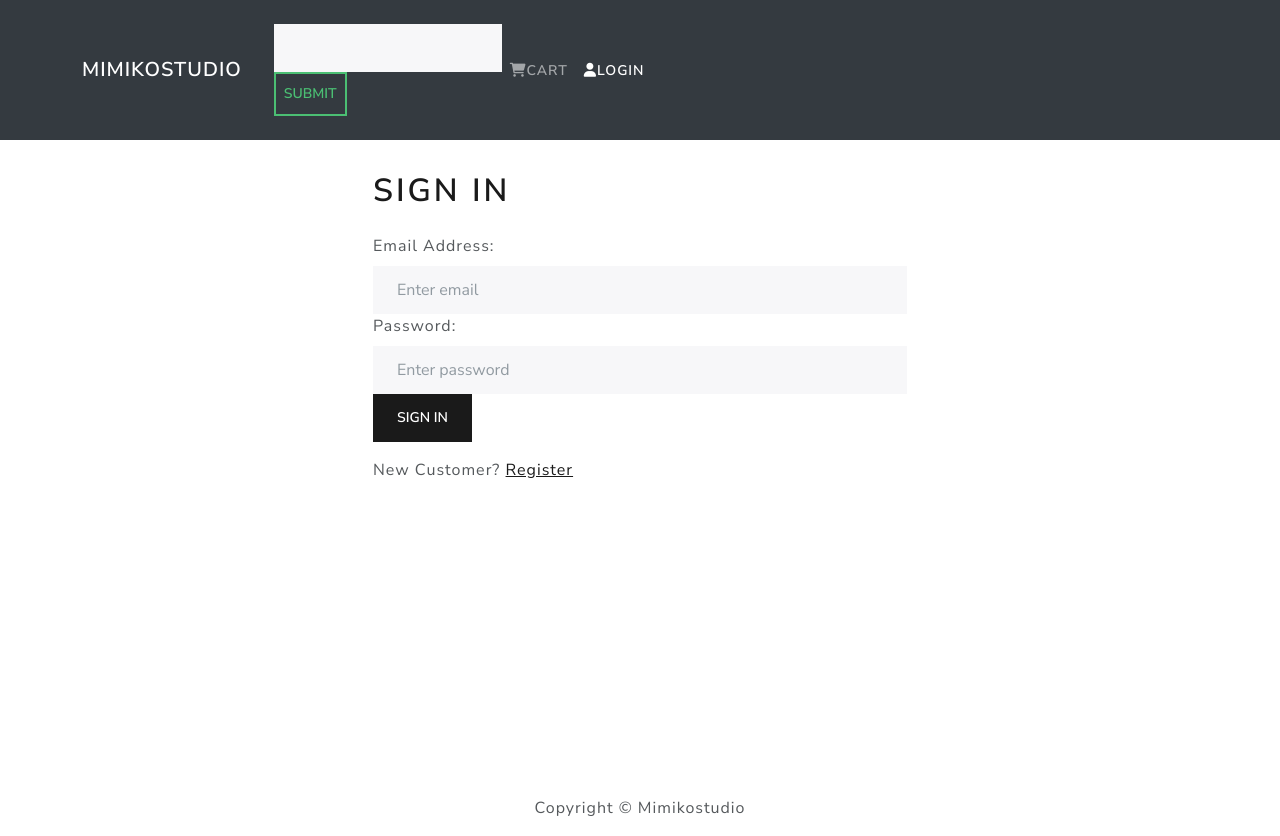
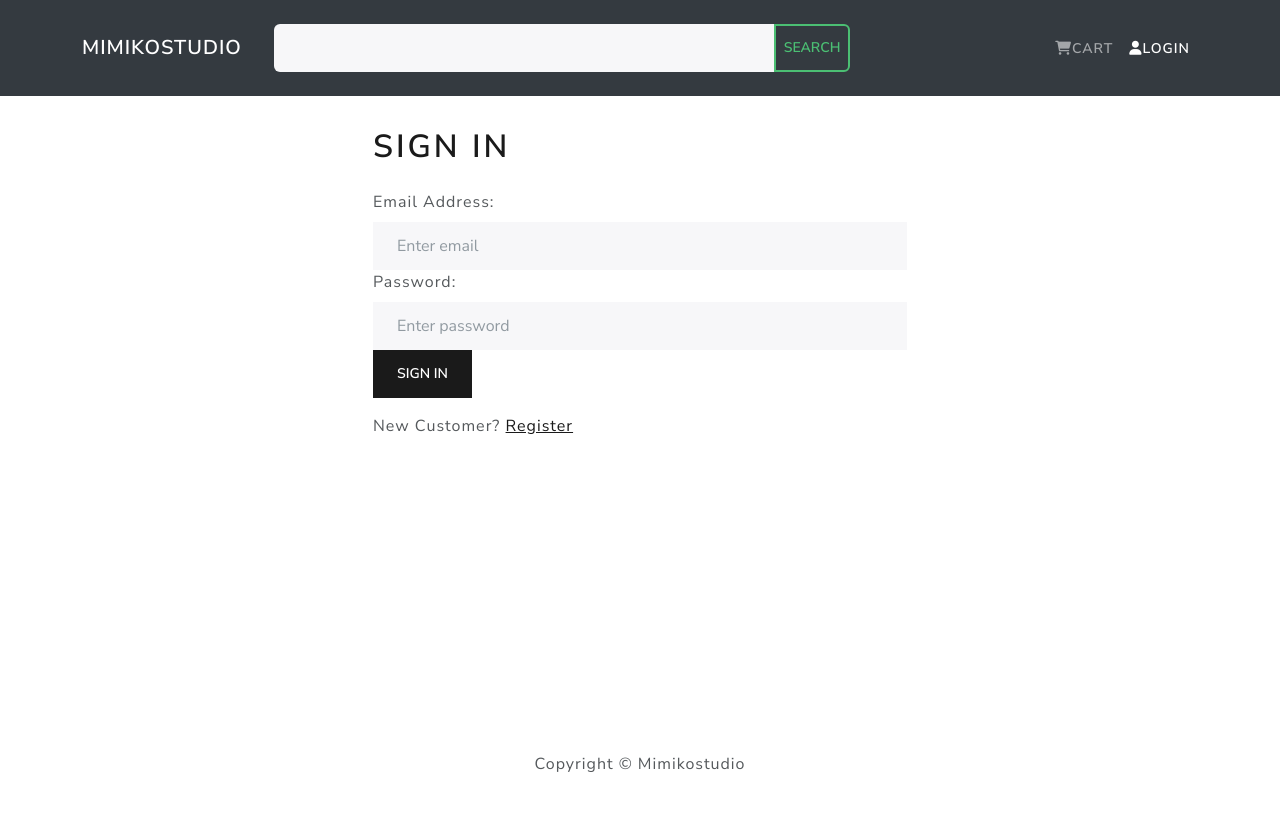
Before and after one commit to rya00/Mimikostudio, a React (Create React App) app in the folder frontend/: page /login in a window 1280 px wide. After the commit the page ends 800 px from the top, so only its background shows below. Built offline with nearby package versions, Linux system fonts and the light colour scheme.

Commit message:
nav-bar modifications

```diff
--- a/frontend/src/components/Header.js
+++ b/frontend/src/components/Header.js
@@ -4,6 +4,7 @@ import { Navbar, Nav, Container, NavDropdown, Ro } from 'react-bootstrap'
 import { LinkContainer } from 'react-router-bootstrap'
 import SearchBox from './SearchBox'
 import { logout } from '../actions/userActions'
+import "../index.css"
 
 function Header() {
   const userLogin = useSelector(state => state.userLogin)
@@ -26,12 +27,12 @@ function Header() {
           <Navbar.Toggle aria-controls="basic-navbar-nav" />
           <Navbar.Collapse id="basic-navbar-nav">
             <SearchBox />
-            <Nav className="mr-auto">
+            <Nav className="nav-items-container">
               <LinkContainer to='/cart'>
                 <Nav.Link><i className='fas fa-shopping-cart'></i>Cart</Nav.Link>
               </LinkContainer>
               { userInfo  ?(
-                <NavDropdown title={userInfo.name} id='username'>
+                <NavDropdown title={userInfo.name} id='username' className='nav-item-custom'>
                   <LinkContainer to='/profile'>
                     <NavDropdown.Item>Profile</NavDropdown.Item>
                   </LinkContainer>
@@ -44,7 +45,7 @@ function Header() {
               )}
 
               {userInfo && userInfo.isAdmin && (
-                <NavDropdown title='Admin' id='adminmenu'>
+                <NavDropdown title='Admin' id='adminmenu' className='nav-item-custom'>
                   <LinkContainer to='/admin/userlist'>
                     <NavDropdown.Item>Users</NavDropdown.Item>
                   </LinkContainer>
--- a/frontend/src/components/SearchBox.js
+++ b/frontend/src/components/SearchBox.js
@@ -1,40 +1,37 @@
-import React, {useState} from 'react'
-import { Button, Form } from 'react-bootstrap'
-import { useNavigate } from 'react-router-dom'
+import React, { useState } from "react";
+import { Button, Form } from "react-bootstrap";
+import { useNavigate } from "react-router-dom";
+import "../index.css"
 
 function SearchBox() {
+  const [keyword, setKeyword] = useState("");
 
-  const [keyword, setKeyword] = useState('')
+  let navigate = useNavigate();
 
-  let navigate = useNavigate()
-
-  const submitHandler = (e) =>{
-    e.preventDefault()
-    if(keyword){
-      navigate(`/?keyword=${keyword}&page=1`)
-    }else{
-      navigate(navigate(navigate.location.pathname))
+  const submitHandler = (e) => {
+    e.preventDefault();
+    if (keyword) {
+      navigate(`/?keyword=${keyword}&page=1`);
+    } else {
+      navigate(navigate(navigate.location.pathname));
     }
-  }
+  };
   return (
     <Form onSubmit={submitHandler}>
-      <Form.Control
-        type='text'
-        name='q'
-        onChange={(e) => setKeyword(e.target.value)}
-        className='mr-sm-2 ml-sm-5'
-      ></Form.Control>
+      <div className="search-item-container">
+        <Form.Control
+          type="text"
+          name="q"
+          onChange={(e) => setKeyword(e.target.value)}
+          className="mr-sm-2 ml-sm-5 search-bar"
+        ></Form.Control>
 
-      <Button
-        type='submit'
-        variant='outline-success'
-        className='p-2'
-      >
-        Submit
-      </Button>
-
+        <Button type="submit" variant="outline-success" className="p-2 searh-item-submit">
+          Search
+        </Button>
+      </div>
     </Form>
-  )
+  );
 }
 
-export default SearchBox
+export default SearchBox;
--- a/frontend/src/index.css
+++ b/frontend/src/index.css
@@ -51,8 +51,45 @@ h3{
     margin: 0 auto;
 }
 
+/* container for the searchbar and button */
+.search-item-container{
+    display: flex;
+    flex-direction: row;
+}
+
+/* cart, account, admin button's container */
+.nav-items-container {
+    margin-left: auto;
+}
+
+.search-bar{
+    width: 500px !important;
+    border-top-left-radius: 6px !important;
+    border-bottom-left-radius: 6px !important;
+}
+
+/* button for search-bar */
+.searh-item-submit {
+    border-top-right-radius: 6px !important;
+    border-bottom-right-radius: 6px !important;
+}
+
+/* cart, account, admin button */
+.nav-item-custom{
+    margin-right: 0px !important;
+}
+
+/* for mobiles apparently */
 @media (max-width: 900px) {
     .carousel-caption h2{
         font-size: 2.5vw;
     }
+
+    .search-bar{
+        width: 100% !important;
+    }
+
+    .search-item-container{
+        margin-top: 15px;
+    }
 }
```
Also changed, not shown: 1 other file (tests, documents, lock files or other folders).
